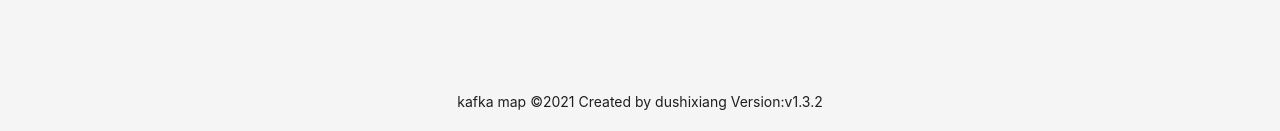
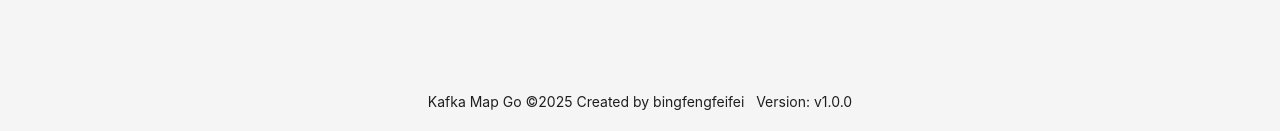
Before and after one commit to bingfengfeifei/kafka-map-go, a React (Vite) app in the folder web/: page /#/topic in a window 1280 px wide. Shown: the part 666-797 px from the top of the page. Built offline with nearby package versions, Linux system fonts and the light colour scheme; no server answers.

Commit message:
Update UI branding and version

```diff
--- a/web/package.json
+++ b/web/package.json
@@ -1,7 +1,7 @@
 {
   "name": "web",
   "private": true,
-  "version": "0.0.0",
+  "version": "1.0.0",
   "type": "module",
   "scripts": {
     "dev": "vite",
--- a/web/src/App.jsx
+++ b/web/src/App.jsx
@@ -169,8 +169,10 @@ class App extends Component {
                                 </Content>
                             </Layout>
                         </Content>
-                        <Footer style={{textAlign: 'center'}}>kafka map ©2021 Created by dushixiang
-                            Version:{this.state.package['version']}</Footer>
+                        <Footer style={{textAlign: 'center'}}>
+                            Kafka Map Go ©2025 Created by bingfengfeifei &nbsp;
+                            Version: v{this.state.package['version'] || '1.0.0'}
+                        </Footer>
                     </Layout>
                 </ConfigProvider>
             </IntlProvider>
--- a/web/src/utils/utils.jsx
+++ b/web/src/utils/utils.jsx
@@ -153,8 +153,8 @@ export const NT_PACKAGE = () => {
     // const name = _package.name;
     // const version = _package.version;
     return {
-        name: 'kafka-map',
-        version: 'v1.3.2'
+        name: 'kafka-map-go',
+        version: '1.0.0'
     }
 }
 
```
Also changed, not shown: 1 other file (tests, documents, lock files or other folders).
